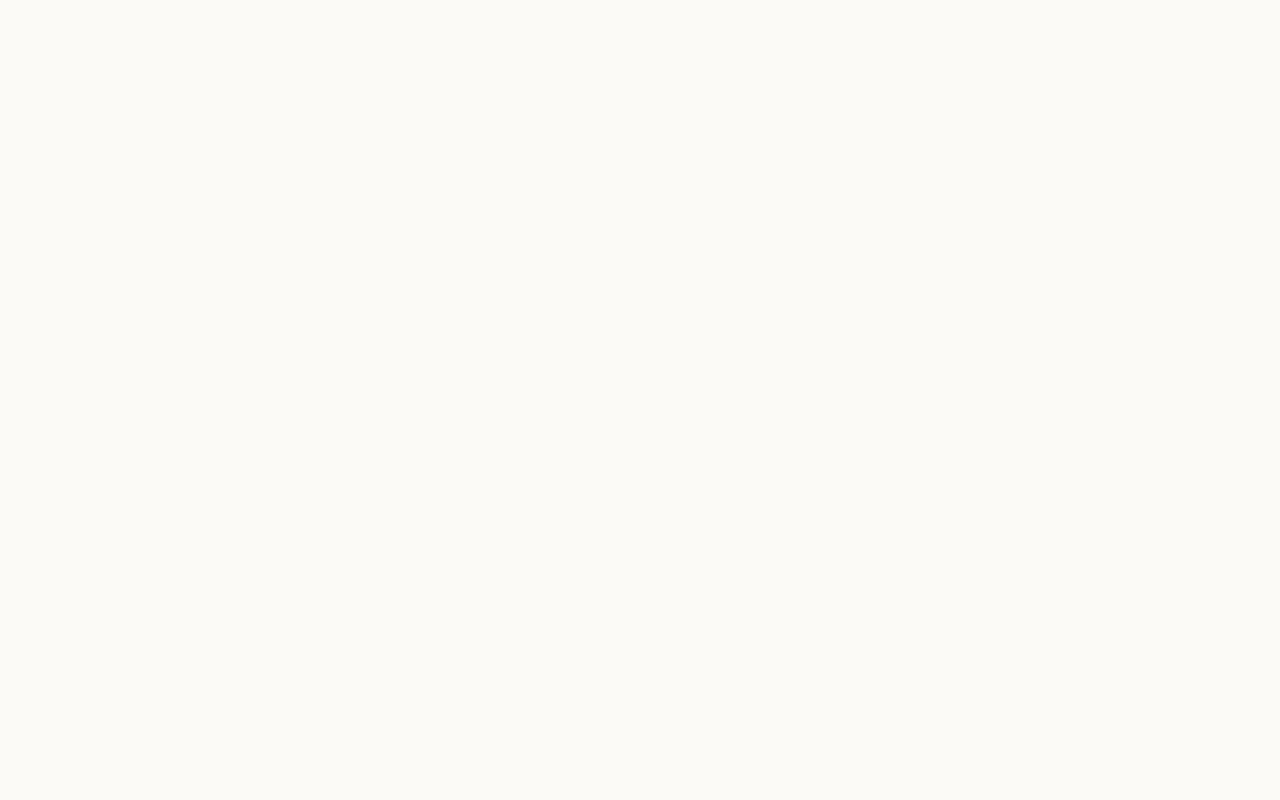
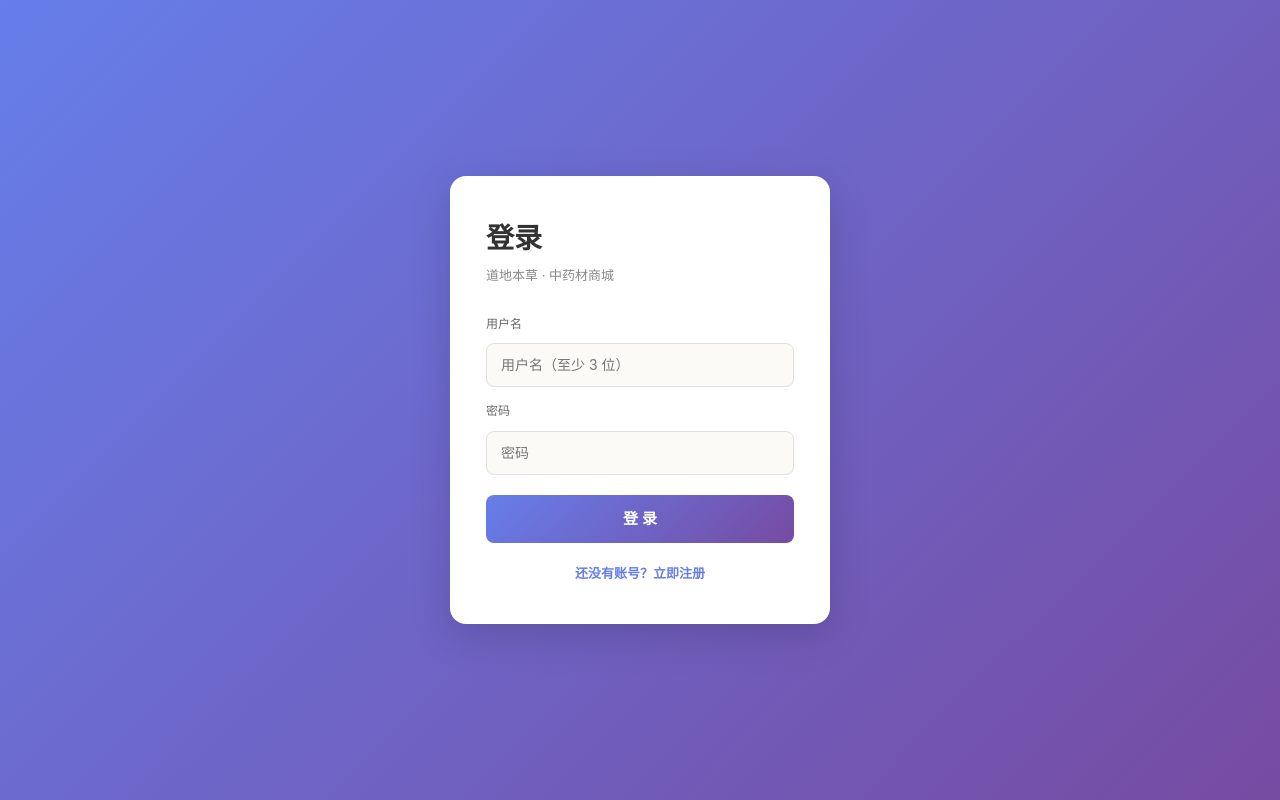
Before and after one commit to yoy-aww/mall-web, a React (Vite) app: page /auth in a window 1280 px wide. Before the commit this address had no page. Built offline with nearby package versions, Linux system fonts and the light colour scheme.

Commit message:
feat(auth): 添加用户登录注册与顶部用户区域

```diff
--- a/src/App.tsx
+++ b/src/App.tsx
@@ -2,6 +2,7 @@ import { useState, useEffect } from 'react'
 import { Outlet, Link, useNavigate } from 'react-router-dom'
 import { api, Banner } from './api'
 import { useCartStore, cartSummary } from './cart'
+import { isLoggedIn, getUser, logout } from './auth'
 import './App.css'
 
 function Logo() {
@@ -45,6 +46,32 @@ function CartIcon() {
   )
 }
 
+function UserArea() {
+  const user = getUser()
+  if (user) {
+    return (
+      <div className="user-area" style={{ display: 'flex', alignItems: 'center', gap: 8, cursor: 'pointer' }}>
+        <span className="user-avatar" style={{
+          width: 32, height: 32, borderRadius: 16,
+          background: 'linear-gradient(135deg, #a18cd1, #fbc2eb)',
+          display: 'flex', alignItems: 'center', justifyContent: 'center',
+          color: '#fff', fontSize: 14, fontWeight: 700,
+        }}>
+          {(user.nickname || user.username).charAt(0)}
+        </span>
+        <span style={{ fontSize: 13, color: '#333' }}>{user.nickname || user.username}</span>
+        <span
+          onClick={() => { logout(); location.reload() }}
+          style={{ fontSize: 12, color: '#999', cursor: 'pointer', marginLeft: 4 }}
+        >退出</span>
+      </div>
+    )
+  }
+  return (
+    <Link to="/auth" className="user-login-btn">登录 / 注册</Link>
+  )
+}
+
 export default function App() {
   const [banners, setBanners] = useState<Banner[]>([])
   const navigate = useNavigate()
@@ -57,6 +84,7 @@ export default function App() {
           <Logo />
           <SearchBox />
           <CartIcon />
+          <UserArea />
         </div>
       </header>
       <div className="nav">
--- a/src/api.ts
+++ b/src/api.ts
@@ -65,4 +65,17 @@ export const api = {
   popular: () => request<Product[]>('/products/popular'),
   grouped: () => request<Record<string, Product[]>>('/products/grouped'),
   search: (q: string) => request<Product[]>(`/products/search?q=${encodeURIComponent(q)}`),
+
+  // 用户认证
+  login: (username: string, password: string) =>
+    request<{ token: string; user: { id: string; username: string; nickname: string; role: string; phone: string } }>('/auth/login', {
+      method: 'POST',
+      body: JSON.stringify({ username, password }),
+    }),
+  register: (username: string, password: string, nickname?: string, phone?: string) =>
+    request<{ id: string; username: string; role: string }>('/auth/register', {
+      method: 'POST',
+      body: JSON.stringify({ username, password, nickname, phone }),
+    }),
+  me: () => request<{ id: string; username: string; nickname: string; role: string }>('/auth/me'),
 };
--- /dev/null
+++ b/src/auth.ts
@@ -0,0 +1,55 @@
+interface User {
+  id: string;
+  username: string;
+  nickname: string;
+  role: 'admin' | 'user';
+  phone: string;
+}
+
+export interface AuthState {
+  token: string | null;
+  user: User | null;
+}
+
+const STORAGE_KEY = 'mall_auth';
+
+let state: AuthState = (() => {
+  try {
+    const raw = localStorage.getItem(STORAGE_KEY);
+    if (raw) return JSON.parse(raw);
+  } catch { /* ignore */ }
+  return { token: null, user: null };
+})();
+
+const listeners = new Set<() => void>();
+
+function save() {
+  localStorage.setItem(STORAGE_KEY, JSON.stringify(state));
+}
+
+function notify() {
+  for (const l of listeners) l();
+}
+
+export function subscribe(fn: () => void) {
+  listeners.add(fn);
+  return () => listeners.delete(fn);
+}
+
+export function getToken(): string | null { return state.token; }
+export function getUser(): User | null { return state.user; }
+export function isLoggedIn(): boolean { return !!state.token; }
+
+export function setLogin(token: string, user: User) {
+  state.token = token;
+  state.user = user;
+  save();
+  notify();
+}
+
+export function logout() {
+  state.token = null;
+  state.user = null;
+  save();
+  notify();
+}
--- a/src/main.tsx
+++ b/src/main.tsx
@@ -3,6 +3,7 @@ import ReactDOM from 'react-dom/client'
 import { BrowserRouter, Routes, Route } from 'react-router-dom'
 import './index.css'
 import App from './App'
+import Auth from './pages/Auth'
 import Home from './pages/Home'
 import ProductList from './pages/ProductList'
 import ProductDetail from './pages/ProductDetail'
@@ -14,6 +15,8 @@ ReactDOM.createRoot(document.getElementById('root')!).render(
   <React.StrictMode>
     <BrowserRouter>
       <Routes>
+        <Route path="/auth" element={<Auth />} />
+        <Route path="/login" element={<Auth />} />
         <Route path="/" element={<App />}>
           <Route index element={<Home />} />
           <Route path="products" element={<ProductList />} />
--- /dev/null
+++ b/src/pages/Auth.css
@@ -0,0 +1,131 @@
+.auth-page {
+  min-height: 100vh;
+  display: flex;
+  align-items: center;
+  justify-content: center;
+  background: linear-gradient(135deg, #667eea 0%, #764ba2 100%);
+  padding: 24px;
+  font-family: -apple-system, BlinkMacSystemFont, 'Segoe UI', sans-serif;
+}
+
+.auth-card {
+  background: #fff;
+  border-radius: 16px;
+  padding: 40px 36px;
+  width: 100%;
+  max-width: 380px;
+  box-shadow: 0 12px 40px rgba(0, 0, 0, 0.15);
+}
+
+.auth-title {
+  font-size: 28px;
+  font-weight: 700;
+  margin: 0 0 4px;
+  color: #333;
+}
+
+.auth-sub {
+  font-size: 13px;
+  color: #888;
+  margin: 0 0 28px;
+}
+
+.auth-form label {
+  display: flex;
+  flex-direction: column;
+  gap: 6px;
+  margin-bottom: 14px;
+}
+
+.auth-form label span {
+  font-size: 12px;
+  color: #666;
+}
+
+.auth-form input {
+  padding: 10px 14px;
+  border: 1px solid #e0e0e0;
+  border-radius: 8px;
+  font-size: 14px;
+  outline: none;
+  transition: border-color 0.2s;
+}
+
+.auth-form input:focus {
+  border-color: #667eea;
+}
+
+.auth-form button {
+  width: 100%;
+  padding: 12px;
+  border: none;
+  border-radius: 8px;
+  font-size: 15px;
+  font-weight: 600;
+  cursor: pointer;
+  margin-top: 6px;
+}
+
+.btn-primary {
+  background: linear-gradient(135deg, #667eea, #764ba2);
+  color: #fff;
+}
+
+.btn-primary:disabled {
+  opacity: 0.6;
+  cursor: not-allowed;
+}
+
+.auth-error {
+  padding: 10px 12px;
+  background: #fff2f0;
+  border: 1px solid #ffccc7;
+  border-radius: 6px;
+  color: #cf1322;
+  font-size: 13px;
+  margin-bottom: 12px;
+}
+
+.auth-success {
+  padding: 10px 12px;
+  background: #f6ffed;
+  border: 1px solid #b7eb8f;
+  border-radius: 6px;
+  color: #389e0d;
+  font-size: 13px;
+  margin-bottom: 12px;
+}
+
+.auth-switch {
+  text-align: center;
+  margin-top: 20px;
+  font-size: 13px;
+  color: #888;
+}
+
+.auth-switch span {
+  color: #667eea;
+  cursor: pointer;
+  font-weight: 600;
+}
+
+.auth-switch span:hover {
+  text-decoration: underline;
+}
+
+/* topbar user area */
+.user-login-btn {
+  font-size: 13px;
+  color: #667eea;
+  text-decoration: none;
+  padding: 4px 12px;
+  border: 1px solid #667eea;
+  border-radius: 6px;
+  font-weight: 500;
+  transition: background 0.2s;
+}
+
+.user-login-btn:hover {
+  background: #667eea;
+  color: #fff;
+}
--- /dev/null
+++ b/src/pages/Auth.tsx
@@ -0,0 +1,114 @@
+import { useEffect, useState } from 'react'
+import { useNavigate, useSearchParams } from 'react-router-dom'
+import { api } from '../api'
+import { setLogin, logout } from '../auth'
+import './Auth.css'
+
+type Mode = 'login' | 'register'
+
+export default function Auth() {
+  const [mode, setMode] = useState<Mode>('login')
+  const [form, setForm] = useState({ username: '', password: '', nickname: '', phone: '' })
+  const [loading, setLoading] = useState(false)
+  const [error, setError] = useState('')
+  const [successMsg, setSuccessMsg] = useState('')
+  const navigate = useNavigate()
+  const [params] = useSearchParams()
+  const from = params.get('from') || '/'
+
+  useEffect(() => {
+    if (from === 'checkout') setSuccessMsg('登录后继续下单')
+  }, [from])
+
+  const handleSubmit = async (e: React.FormEvent) => {
+    e.preventDefault()
+    setError('')
+    setSuccessMsg('')
+    setLoading(true)
+
+    try {
+      if (mode === 'login') {
+        const d = await api.login(form.username, form.password)
+        const result = (d as any).data || d
+        setLogin(result.token, result.user)
+        navigate(from)
+      } else {
+        await api.register(form.username, form.password, form.nickname, form.phone)
+        setMode('login')
+        setSuccessMsg('注册成功，请登录')
+      }
+    } catch (err: any) {
+      setError(err.message || '操作失败')
+    } finally {
+      setLoading(false)
+    }
+  }
+
+  const switchMode = () => {
+    setMode(m => m === 'login' ? 'register' : 'login')
+    setForm({ username: '', password: '', nickname: '', phone: '' })
+    setError('')
+  }
+
+  return (
+    <div className="auth-page">
+      <div className="auth-card">
+        <h2 className="auth-title">{mode === 'login' ? '登录' : '注册'}</h2>
+        <p className="auth-sub">道地本草 · 中药材商城</p>
+
+        <form onSubmit={handleSubmit} className="auth-form">
+          {mode === 'register' && (
+            <>
+              <label>
+                <span>昵称</span>
+                <input value={form.nickname} onChange={e => setForm(f => ({ ...f, nickname: e.target.value }))} placeholder="用户昵称" />
+              </label>
+              <label>
+                <span>手机号</span>
+                <input value={form.phone} onChange={e => setForm(f => ({ ...f, phone: e.target.value }))} placeholder="手机号（可选）" />
+              </label>
+            </>
+          )}
+
+          <label>
+            <span>用户名</span>
+            <input
+              value={form.username}
+              onChange={e => setForm(f => ({ ...f, username: e.target.value }))}
+              placeholder="用户名（至少 3 位）"
+              required
+              minLength={3}
+            />
+          </label>
+
+          <label>
+            <span>密码</span>
+            <input
+              type="password"
+              value={form.password}
+              onChange={e => setForm(f => ({ ...f, password: e.target.value }))}
+              placeholder={mode === 'login' ? '密码' : '密码（至少 6 位）'}
+              required
+              minLength={6}
+            />
+          </label>
+
+          {error && <div className="auth-error">{error}</div>}
+          {successMsg && <div className="auth-success">{successMsg}</div>}
+
+          <button type="submit" className="btn btn-primary" disabled={loading}>
+            {loading ? '处理中...' : (mode === 'login' ? '登 录' : '注 册')}
+          </button>
+        </form>
+
+        <div className="auth-switch">
+          {mode === 'login' ? (
+            <span onClick={switchMode}>还没有账号？立即注册</span>
+          ) : (
+            <span onClick={switchMode}>已有账号？去登录</span>
+          )}
+        </div>
+      </div>
+    </div>
+  )
+}
```
